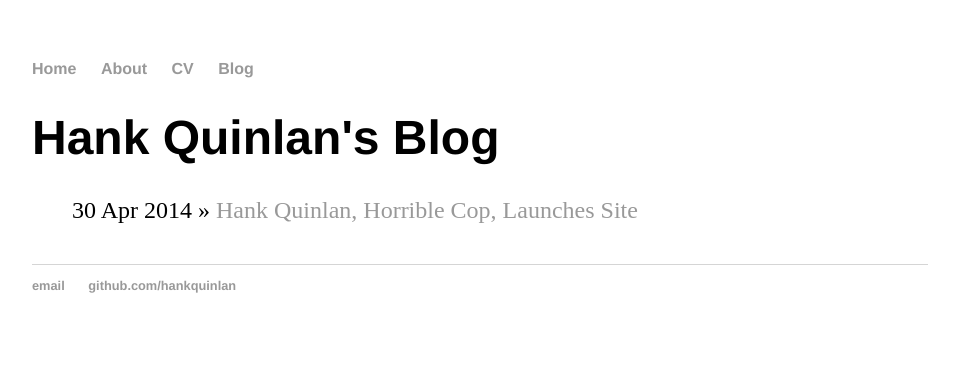
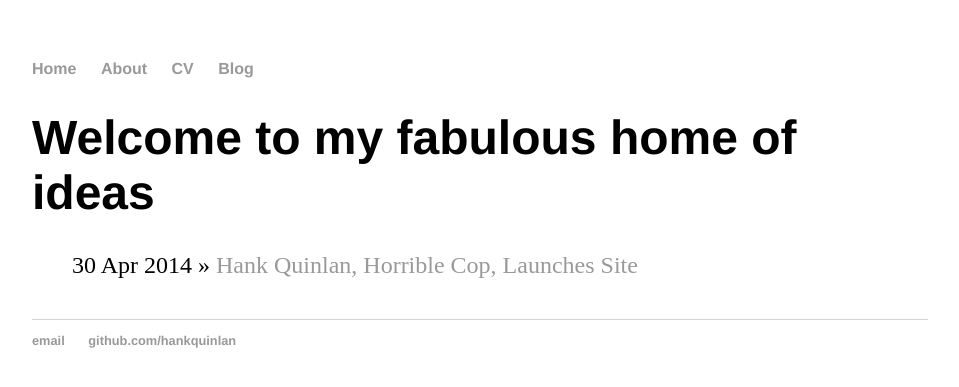
Before and after one commit to imkhoa99/imkhoa99.github.io, a Jekyll site: the page built from blog/index.html, in a window 1280 px wide. Shown: the top 387 px of the page, without its empty margins (160-1119 px from the left). Built offline with Jekyll 4.4.1, drawn with Linux system fonts in a browser that asks for light colours.

Commit message:
Update index.html

```diff
--- a/blog/index.html
+++ b/blog/index.html
@@ -1,6 +1,6 @@
 ---
 layout: default
-title: Hank Quinlan's Blog
+title: Welcome to my fabulous home of ideas
 ---
 	<h1>{{ page.title }}</h1>
 	<ul class="posts">
```
